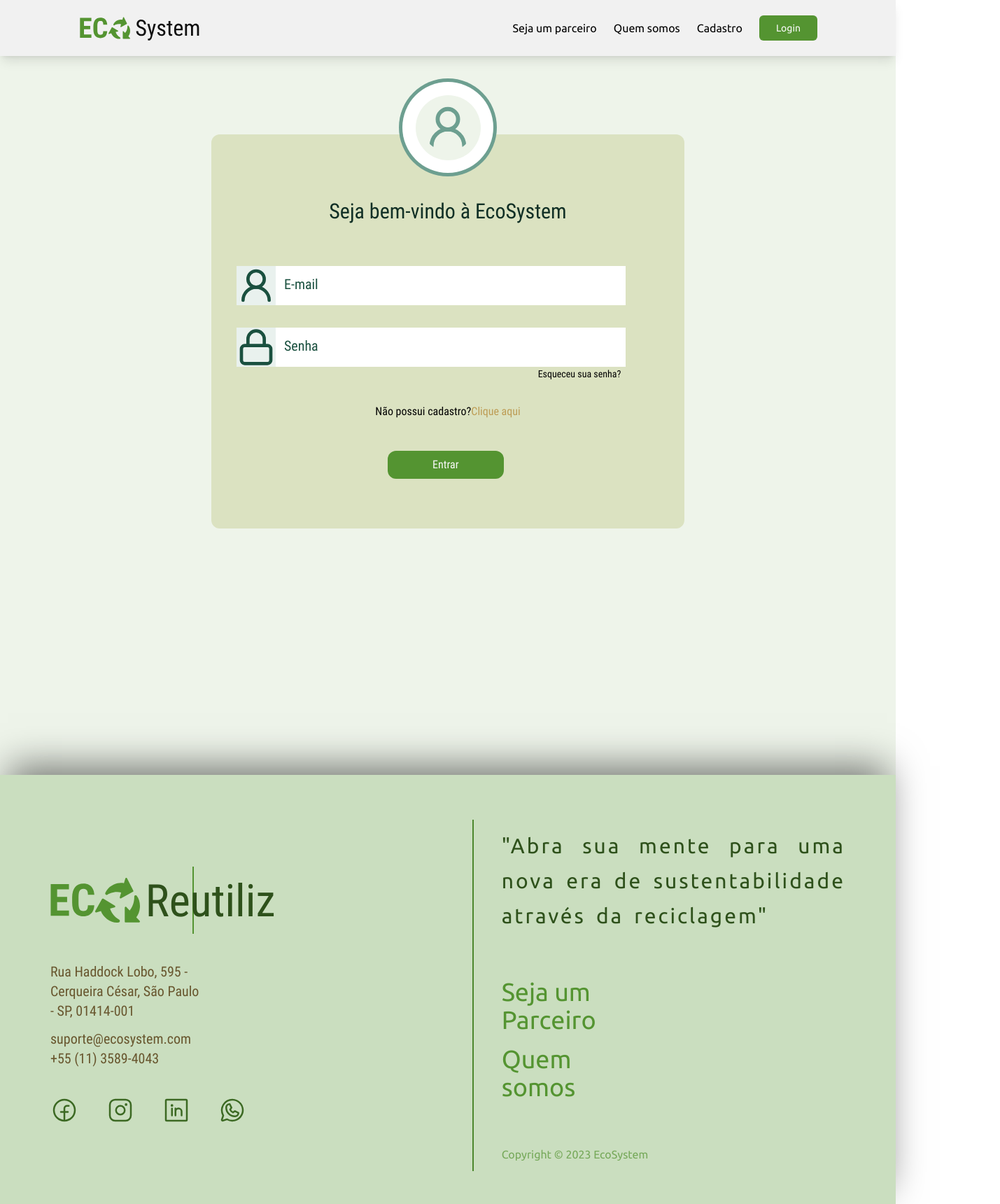
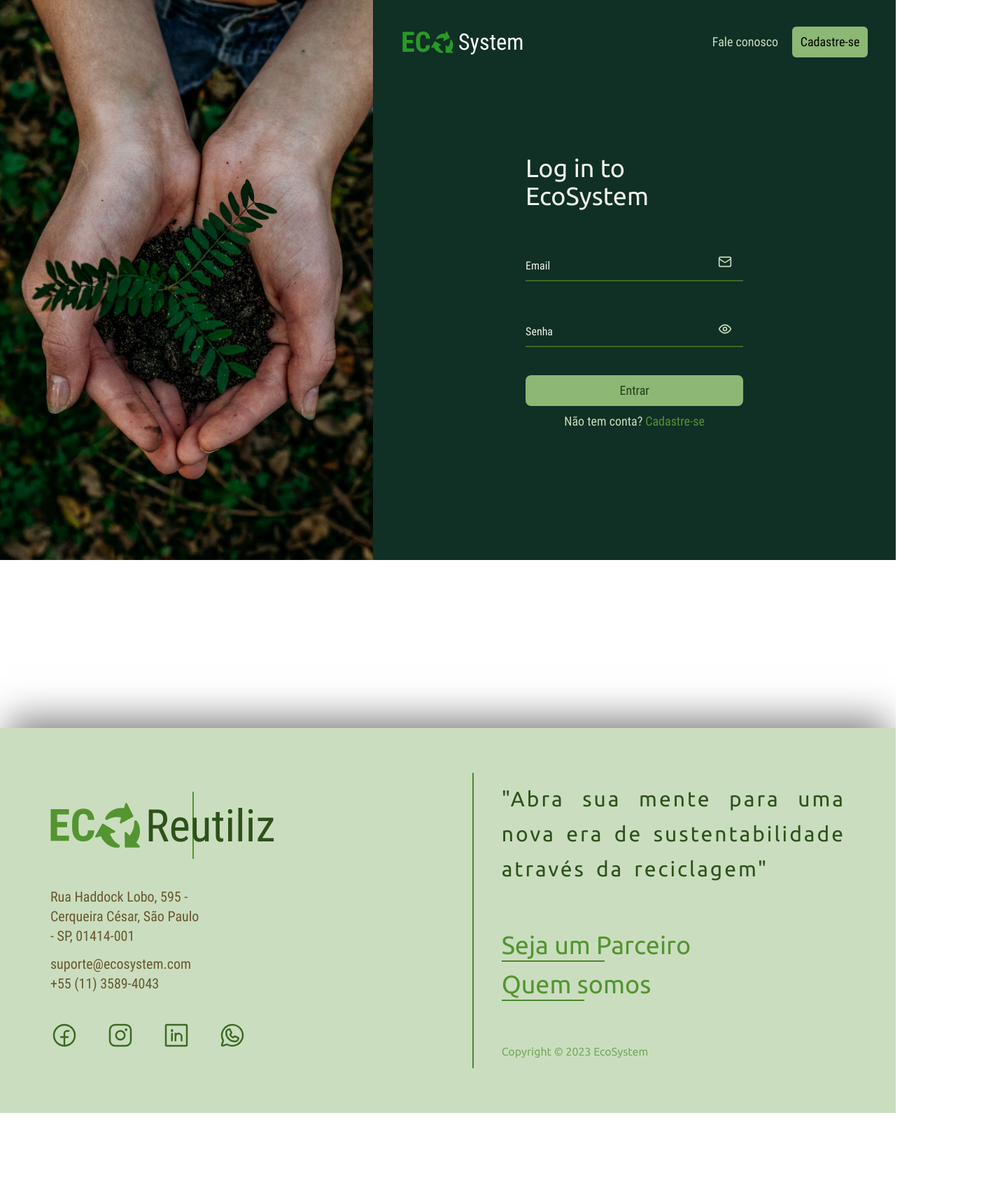
Before and after one commit to projeto-reciclagem/projeto-reciclagem-front, a React (Vite) app: page /login in a window 1280 px wide. Shown: the top 1720 px of the page at 70% size, 1429 px wide, since content can reach past the window. After the commit the page ends 1590 px from the top, so only its background shows below. Built offline with nearby package versions, Linux system fonts and the light colour scheme.

Commit message:
UPDATE: login screen

```diff
--- /dev/null
+++ b/src/components/Dropdown.tsx
@@ -0,0 +1,33 @@
+import { useState } from 'react'
+
+interface DropdownProps {
+  options: string[]
+  text: string
+  className?: string
+}
+
+export default function Dropdown({ options, text, className }: DropdownProps) {
+  const [isOpen, setIsOpen] = useState(false)
+
+  return (
+    <div
+      className={`dropdown relative` + className}
+      onMouseEnter={() => setIsOpen(true)}
+      onMouseLeave={() => setIsOpen(false)}
+    >
+      {text}
+      {isOpen && (
+        <ul className="options round absolute left-1 top-24 rounded-md bg-moss-green-300 px-4 py-2">
+          {options.map((option, index) => (
+            <li
+              key={index}
+              className="text-moss-green-900 transition-all duration-200"
+            >
+              {option}
+            </li>
+          ))}
+        </ul>
+      )}
+    </div>
+  )
+}
--- a/src/components/Footer.tsx
+++ b/src/components/Footer.tsx
@@ -1,93 +1,151 @@
 import EC from '@/assets/EC.svg'
 import symbol from '@/assets/symbol.svg'
-import { FacebookLogo, InstagramLogo, LinkedinLogo, WhatsappLogo } from '@phosphor-icons/react';
-import { useNavigate } from 'react-router-dom';
+import {
+  FacebookLogo,
+  InstagramLogo,
+  LinkedinLogo,
+  WhatsappLogo,
+} from '@phosphor-icons/react'
+import { useNavigate } from 'react-router-dom'
 
 export default function Footer() {
-
-  const navigate = useNavigate();
+  const navigate = useNavigate()
 
   const handleNavigate = () => {
-    navigate('/');
+    navigate('/')
   }
 
   const handleQuemSomos = () => {
-    navigate('/quem-somos');
+    navigate('/quem-somos')
   }
 
   const redeSociais = [
-    { "nome": "Facebook", "icone": "facebook" },
-    { "nome": "Instagram", "icone": "instagram" },
-    { "nome": "Linkedin", "icone": "linkedin" },
-    { "nome": "Whatsapp", "icone": "whatsapp" }
+    { nome: 'Facebook', icone: 'facebook' },
+    { nome: 'Instagram', icone: 'instagram' },
+    { nome: 'Linkedin', icone: 'linkedin' },
+    { nome: 'Whatsapp', icone: 'whatsapp' },
   ]
 
   return (
     <footer
-      className="shadow-[0_-25px_50px_-12px_rgba(0,0,0,0.5)]
-         w-full relative z-[2] mt-[30vh]
-        flex justify-around items-center gap-8 bg-moss-green-100 py-16"
+      className="relative
+         z-[2] mt-[30vh] flex w-full
+        items-center justify-around gap-8 bg-moss-green-100 py-16 shadow-[0_-25px_50px_-12px_rgba(0,0,0,0.5)]"
     >
-      <section className='w-4/12 h-full flex flex-col gap-10 justify-between'>
-        <div className="logo w-3/4 flex cursor-pointer" onClick={handleNavigate}>
-          <img src={EC} className='w-20' />
-          <img src={symbol} className='w-20 mr-2' />
-          <ul className='text-moss-green-800 h-[6em] relative overflow-hidden'>
-            <li className='footer__li list-none text-[4em] relative top-0'
-              style={{ animation: 'slide 8s steps(4) infinite' }}>System</li>
-            <li className='footer__li list-none text-[4em] relative top-0'
-              style={{ animation: 'slide 8s steps(4) infinite' }}>Recicle!</li>
-            <li className='footer__li list-none text-[4em] relative top-0'
-              style={{ animation: 'slide 8s steps(4) infinite' }}>Reutilize!</li>
-            <li className='footer__li list-none text-[4em] relative top-0'
-              style={{ animation: 'slide 8s steps(4) infinite' }}>Reduza!</li>
+      <section className="flex h-full w-4/12 flex-col justify-between gap-10">
+        <div
+          className="logo flex w-3/4 cursor-pointer"
+          onClick={handleNavigate}
+        >
+          <img src={EC} className="w-20" />
+          <img src={symbol} className="mr-2 w-20" />
+          <ul className="relative h-[6em] overflow-hidden text-moss-green-800">
+            <li
+              className="footer__li relative top-0 list-none text-[4em]"
+              style={{ animation: 'slide 8s steps(4) infinite' }}
+            >
+              System
+            </li>
+            <li
+              className="footer__li relative top-0 list-none text-[4em]"
+              style={{ animation: 'slide 8s steps(4) infinite' }}
+            >
+              Recicle!
+            </li>
+            <li
+              className="footer__li relative top-0 list-none text-[4em]"
+              style={{ animation: 'slide 8s steps(4) infinite' }}
+            >
+              Reutilize!
+            </li>
+            <li
+              className="footer__li relative top-0 list-none text-[4em]"
+              style={{ animation: 'slide 8s steps(4) infinite' }}
+            >
+              Reduza!
+            </li>
           </ul>
         </div>
-        <div className="w-6/12 flex flex-col gap-3">
-          <p className='flex text-xl items-center gap-3 text-camel-800 relative
-            transition-all duration-100 hover:text-moss-green-800 cursor-pointer hover:before:w-3/4 hover:translate-x-4 footer__contact'>
+        <div className="flex w-6/12 flex-col gap-3">
+          <p
+            className="footer__contact relative flex cursor-pointer items-center gap-3
+            text-xl text-camel-800 transition-all duration-100 hover:translate-x-4 hover:text-moss-green-800 hover:before:w-3/4"
+          >
             Rua Haddock Lobo, 595 - Cerqueira César, São Paulo - SP, 01414-001
           </p>
           <div>
-            <p className='flex text-xl items-center gap-3 text-camel-800
-            relative transition-all duration-100 hover:text-moss-green-800 cursor-pointer hover:before:w-6/12 hover:translate-x-4 footer__contact'>suporte@ecosystem.com</p>
-            <p className='flex text-xl items-center gap-3 text-camel-800 relative
-            transition-all duration-100 hover:text-moss-green-800 cursor-pointer hover:before:w-5/12 hover:translate-x-4 footer__contact'>+55 (11) 3589-4043</p>
+            <p
+              className="footer__contact relative flex cursor-pointer items-center
+            gap-3 text-xl text-camel-800 transition-all duration-100 hover:translate-x-4 hover:text-moss-green-800 hover:before:w-6/12"
+            >
+              suporte@ecosystem.com
+            </p>
+            <p
+              className="footer__contact relative flex cursor-pointer items-center gap-3
+            text-xl text-camel-800 transition-all duration-100 hover:translate-x-4 hover:text-moss-green-800 hover:before:w-5/12"
+            >
+              +55 (11) 3589-4043
+            </p>
           </div>
         </div>
         <div className="flex gap-10">
           {redeSociais.map((rede) => {
-            const Icon = rede.icone === 'facebook' ? FacebookLogo : rede.icone === 'instagram' ? InstagramLogo : rede.icone === 'linkedin' ? LinkedinLogo : WhatsappLogo;
+            const Icon =
+              rede.icone === 'facebook'
+                ? FacebookLogo
+                : rede.icone === 'instagram'
+                ? InstagramLogo
+                : rede.icone === 'linkedin'
+                ? LinkedinLogo
+                : WhatsappLogo
 
             return (
-              <a href={`https://www.${rede.nome.toLowerCase()}.com`} target="_blank" className="text-4xl text-moss-green-700 hover:-translate-y-1 transition-all"
+              <a
+                href={`https://www.${rede.nome.toLowerCase()}.com`}
+                target="_blank"
+                className="text-4xl text-moss-green-700 transition-all hover:-translate-y-1"
               >
                 <Icon size={40} />
               </a>
             )
-          }
-          )}
+          })}
         </div>
       </section>
-      <section className='w-5/12 pl-10 flex flex-col gap-16 items-center justify-start border-l-2 py-3 border-moss-green-600'>
-        <p className="text-3xl text-primary-500 font-mono text-moss-green-800 text-justify"
-          style={{ wordSpacing: "5px", letterSpacing: '3px', lineHeight: '50px' }}>
-          "Abra sua mente para uma nova era de sustentabilidade através da reciclagem"
+      <section className="flex w-5/12 flex-col items-center justify-start gap-16 border-l-2 border-moss-green-600 py-3 pl-10">
+        <p
+          className="text-primary-500 text-justify font-mono text-3xl text-moss-green-800"
+          style={{
+            wordSpacing: '5px',
+            letterSpacing: '3px',
+            lineHeight: '50px',
+          }}
+        >
+          "Abra sua mente para uma nova era de sustentabilidade através da
+          reciclagem"
         </p>
         <div className="flex w-full">
           <div className="left w-2/4">
-            <ul className='flex flex-col gap-4'>
-              <li className='text-4xl text-moss-green-500 font-mono w-3/4
-              relative transition-all duration-100 hover:text-moss-green-800 cursor-pointer hover:before:w-10/12 hover:translate-x-4 footer__contact'>Seja um Parceiro</li>
-              <li onClick={handleQuemSomos} className='text-4xl text-moss-green-500 font-mono w-4/6
-              relative transition-all duration-100 hover:text-moss-green-800 cursor-pointer hover:before:w-9/12 hover:translate-x-4 footer__contact'>Quem somos</li>
+            <ul className="flex flex-col gap-4">
+              <li
+                className="footer__options relative w-3/4 cursor-pointer whitespace-nowrap
+              font-mono text-4xl text-moss-green-500 transition-all duration-100 hover:translate-x-4 hover:text-moss-green-800 hover:before:w-full hover:after:w-full"
+              >
+                Seja um Parceiro
+              </li>
+              <li
+                onClick={handleQuemSomos}
+                className="footer__options relative w-[60%] cursor-pointer whitespace-nowrap
+                font-mono text-4xl text-moss-green-500 transition-all duration-100 hover:translate-x-4 hover:text-moss-green-800 hover:before:w-full hover:after:w-full"
+              >
+                Quem somos
+              </li>
             </ul>
           </div>
-          <div className="right w-2/4 flex flex-col gap-1">
-
-          </div>
+          <div className="right flex w-2/4 flex-col gap-1"></div>
         </div>
-        <p className='flex text-moss-green-400 font-mono text-left w-full'>Copyright &copy; 2023 EcoSystem </p>
+        <p className="flex w-full text-left font-mono text-moss-green-400">
+          Copyright &copy; 2023 EcoSystem{' '}
+        </p>
         {/* "A maior ameaça ao nosso planeta é a crença de que outra pessoa irá salvá-lo." */}
       </section>
     </footer>
--- a/src/components/Header.tsx
+++ b/src/components/Header.tsx
@@ -60,9 +60,11 @@ export default function Header() {
             </li>
           ))}
         </ul>
-                <button className="relative rounded-md bg-moss-green-500 px-6 py-2 text-zinc-50 transition-all duration-500 ease-out hover:bg-moss-green-800"
-                    onClick={handleLogin}>
-                    Login
+        <button
+          className="relative rounded-md bg-moss-green-500 px-6 py-2 text-zinc-50 transition-all duration-500 ease-out hover:bg-moss-green-800"
+          onClick={handleLogin}
+        >
+          Log in
         </button>
       </div>
     </nav>
--- /dev/null
+++ b/src/components/Input.tsx
@@ -0,0 +1,58 @@
+import React, { useEffect, useState } from 'react'
+
+interface Props {
+  label: string
+  type: string
+  id: string
+  children?: React.ReactNode
+}
+
+export default function Input({ label, type, id, children }: Props) {
+  const [focused, setFocused] = useState(false)
+
+  useEffect(() => {
+    const inputElement = document.getElementById(id) as HTMLInputElement
+
+    const handleFocus = () => {
+      setFocused(true)
+    }
+
+    const handleBlur = () => {
+      if (!inputElement.value) {
+        setFocused(false)
+      }
+    }
+
+    inputElement.addEventListener('focus', handleFocus)
+    inputElement.addEventListener('blur', handleBlur)
+
+    return () => {
+      inputElement.removeEventListener('focus', handleFocus)
+      inputElement.removeEventListener('blur', handleBlur)
+    }
+  }, [id])
+
+  if (type === null) {
+    type = 'text'
+  }
+
+  return (
+    <div className="input-group relative w-full">
+      <label
+        htmlFor={id}
+        className={`absolute ${
+          focused ? '-top-7' : 'top-1/4'
+        } text-moss-green-50 transition-all duration-150`}
+      >
+        {label}
+      </label>
+      <input
+        id={id}
+        type={type}
+        className={`w-full select-none rounded-none border-b-2  border-moss-green-700
+            bg-transparent p-2 text-lg text-moss-green-100 outline-none`}
+      />
+      {children}
+    </div>
+  )
+}
--- a/src/components/LastSection.tsx
+++ b/src/components/LastSection.tsx
@@ -1,11 +1,7 @@
 interface Props {
-    children?: React.ReactNode;
+  children?: React.ReactNode
 }
 
 export default function LastSection({ children }: Props) {
-  return (
-    <section className="sticky w-full top-[0vh] z-[1]">
-        {children}
-    </section>
-  )
+  return <section className="sticky top-[0vh] z-[1] w-full">{children}</section>
 }
--- a/src/pages/login/Login.tsx
+++ b/src/pages/login/Login.tsx
@@ -1,57 +1,87 @@
-import { Link } from 'react-router-dom'
-import Header from '../../components/Header'
 import Footer from '../../components/Footer'
-import UserIcon from '../../components/UserIcon'
-import LockIcon from '../../components/LockIcon'
-import { User2Icon } from 'lucide-react'
+import logo from '../../assets/eco-system-logo.svg'
+import LastSection from '../../components/LastSection'
+import Input from '../../components/Input'
+import { Eye, Mail } from 'lucide-react'
+import { useNavigate } from 'react-router-dom'
+import { useState } from 'react'
+import Dropdown from '../../components/Dropdown'
 
 export default function Login() {
+  const navigate = useNavigate()
+  const [showPassword, setShowPassword] = useState(false)
+
+  const handleShowPassword = () => {
+    setShowPassword(!showPassword)
+  }
+
+  const handleGoHome = () => {
+    navigate('/')
+  }
+
+  const options = ['(11) 3589-4043', 'suporte@ecosystem.com']
+
   return (
-    <main className="min-w-screen min-h-screen bg-moss-green-50">
-      <Header />
-      <section className="flex max-h-[1440px] min-w-full justify-center">
-        <section className="min-w-[140px] min-h-[140px] flex absolute top-28 justify-center items-center rounded-full bg-marine-300 z-10">
-          <section className="min-w-[130px] min-h-[130px] flex justify-center items-center rounded-full bg-white z-20">
-            <section className="min-w-[93px] min-h-[93px] flex justify-center items-center rounded-full bg-moss-green-50">
-              <User2Icon color="#6d9f90" size={70} className="rounded-full z-30" />
-            </section>
-          </section>
+    <>
+      <LastSection>
+        <section className="float-left h-[100vh] w-5/12 bg-[url('@/assets/img/eco.jpg')] bg-cover bg-center"></section>
+        <nav className="flex h-[15vh] justify-between bg-marine-900 px-10 py-2">
+          <img
+            src={logo}
+            onClick={handleGoHome}
+            className="w-44 cursor-pointer"
+          />
+          <div className="relative flex w-2/6 items-center justify-center gap-5">
+            <Dropdown
+              text="Fale conosco"
+              options={options}
+              className="relative cursor-pointer whitespace-nowrap py-8 text-center text-lg text-moss-green-100 transition-all duration-200"
+            />
+            <button className="w-32 whitespace-nowrap rounded-md bg-moss-green-300 py-2 text-lg transition-all duration-200 hover:bg-moss-green-700 hover:text-moss-green-50 hover:drop-shadow-md">
+              Cadastre-se
+            </button>
+          </div>
+        </nav>
+        <section className="flex h-[85vh] w-7/12 items-center justify-center bg-marine-900">
+          <div className="box flex h-[60vh] w-5/12 flex-col items-center justify-start gap-10">
+            <h3 className="mb-4 font-mono text-4xl text-moss-green-50">
+              Log in to EcoSystem
+            </h3>
+            <div className="flex w-full flex-col gap-12">
+              <Input label="Email" id="email" type="email">
+                <Mail className="absolute right-4 top-2 h-5 w-5 text-moss-green-100" />
+              </Input>
+              <Input
+                label="Senha"
+                id="password"
+                type={showPassword ? 'text' : 'password'}
+              >
+                <Eye
+                  className="absolute right-4 top-2 h-6 w-5 cursor-pointer text-moss-green-100"
+                  onClick={handleShowPassword}
+                />
+                <div
+                  className={`absolute right-6 top-2 ${
+                    showPassword ? 'h-[25px]' : 'h-[0]'
+                  } w-[2px] -rotate-[25deg] rounded-xl bg-rose-100 transition-all duration-150`}
+                ></div>
+              </Input>
+            </div>
+            <div className="flex w-full flex-col items-center justify-center gap-2">
+              <button className="w-full select-none rounded-lg bg-moss-green-300 py-2 text-lg text-moss-green-900 transition-all duration-300 hover:bg-moss-green-700 hover:text-moss-green-50 hover:drop-shadow-md">
+                Entrar
+              </button>
+              <p className="select-none text-lg text-moss-green-100">
+                Não tem conta?
+                <span className="ml-1 cursor-pointer text-moss-green-500">
+                  Cadastre-se
+                </span>
+              </p>
+            </div>
+          </div>
         </section>
-        <section className="my-28 flex min-h-[563px] min-w-[676px] flex-col justify-center gap-4 rounded-xl bg-leaf-100">
-          <h1 className="relative top-10 flex min-h-[37px] min-w-[383px] justify-center text-3xl text-marine-900">
-            Seja bem-vindo à EcoSystem
-          </h1>
-          <UserIcon />
-          <input
-            id="ipt_login"
-            type="text"
-            className="relative left-1 top-2 flex min-h-[56px] min-w-[500px] self-center"
-            placeholder="E-mail"
-          />
-          <LockIcon />
-          <input
-            id="ipt_senha"
-            type="password"
-            className="relative bottom-12 left-1 flex min-h-[56px] min-w-[500px] self-center"
-            placeholder="Senha"
-          />
-          <span className="relative bottom-16 left-2/3 ml-4 flex text-sm">
-            <a href="">Esqueceu sua senha?</a>
-          </span>
-          <span className="relative bottom-12 flex self-center text-base">
-            Não possui cadastro?
-            <a href="" className="text-camel-500">
-              Clique aqui
-            </a>
-          </span>
-          <Link to={'dashboard'}>
-            <button className="relative bottom-5 left-60 ml-3 flex rounded-xl bg-moss-green-500 px-16 py-2 font-normal text-zinc-50 transition-all duration-500 ease-in-out hover:bg-moss-green-800">
-              Entrar
-            </button>
-          </Link>
-        </section>
-      </section>
+      </LastSection>
       <Footer />
-    </main>
+    </>
   )
 }
--- a/src/styles/globals.css
+++ b/src/styles/globals.css
@@ -65,8 +65,8 @@ body {
 }
 
 ::-webkit-scrollbar {
-  width: 5px;
-  background-color: #b7c2b1;
+  width: 1px;
+  background-color: transparent;
 }
 
 ::-webkit-scrollbar-thumb {
--- a/src/styles/keyframe.css
+++ b/src/styles/keyframe.css
@@ -40,8 +40,6 @@
     }
 }
 
-
-
 .footer__li::after {
     content: '';
     position: absolute;
@@ -80,3 +78,24 @@
     border-bottom: 2px solid #4C872D;
     transition: all 300ms ease-in-out;
 }
+
+.footer__options::before {
+    content: '';
+    position: absolute;
+    bottom: -10%;
+    width: 80%;
+    height: 100%;
+    border-bottom: 2px solid #4C872D;
+    transition: all 100ms ease-in-out;
+}
+
+.footer__options::after {
+    content: '';
+    position: absolute;
+    left: 0;
+    bottom: -10%;
+    width: 0%;
+    height: 100%;
+    border-bottom: 2px solid #CADEBF;
+    transition: all 300ms ease-in-out;
+}
```
Also changed, not shown: src/pages/home/Home.tsx (+12 -11 lines), src/assets/img/eco.jpg (added), src/assets/img/image-sign-up.png (renamed from src/assets/img/image-sign-up.jpg). Lines whose indentation alone changed are shown as unchanged.
